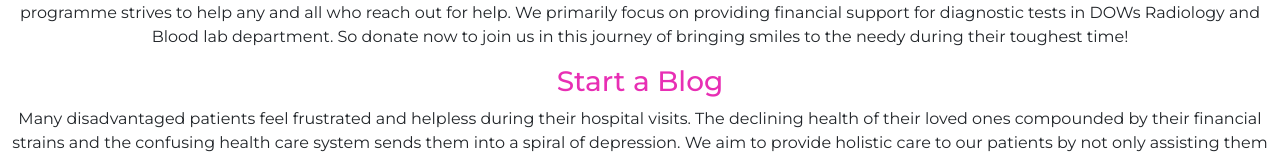
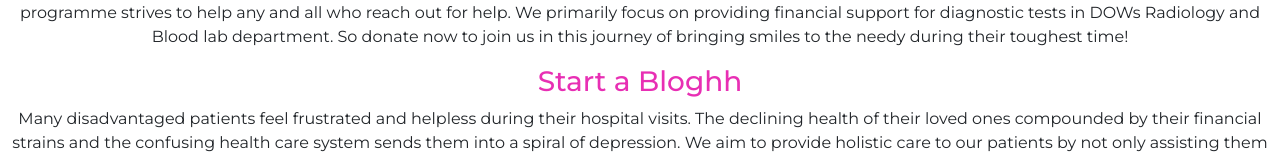
Before and after one commit to Habib-Shahzad/Care-Website, a React (Create React App) app in the folder client/: page /patient-welfare in a window 1280 px wide. Shown: the part 597-752 px from the top of the page. Built offline with nearby package versions, Linux system fonts and the light colour scheme.

Commit message:
minor updates

```diff
--- a/client/src/pages/patientWelfare/PatientWelfare.js
+++ b/client/src/pages/patientWelfare/PatientWelfare.js
@@ -34,13 +34,11 @@ function PatientWelfare(props) {
             }
             <div className='text-center blog-start front'>
                 <h3 className="pink-text">
-                    Start a Blog
+                    Start a Bloghh
                 </h3>
                 <p>
                     Many disadvantaged patients feel frustrated and helpless during their hospital visits. The declining health of their loved ones compounded by their financial strains and the confusing health care system sends them into a spiral of depression. We aim to provide holistic care to our patients by not only assisting them financially but also guiding them during their time in the hospital to find the answers they are so desperately in search of.
-
                     From assisting young adults with an early cancer diagnosis to providing life-saving hepatitis medication and even organizing blood donation drives for bone marrow transplant patients, the programme strives to help any and all who reach out for help. We primarily focus on providing financial support for diagnostic tests in DOWs Radiology and Blood lab department.
-
                     So donate now to join us in this journey of bringing smiles to the needy during their toughest time!
                 </p>
             </div>
```
